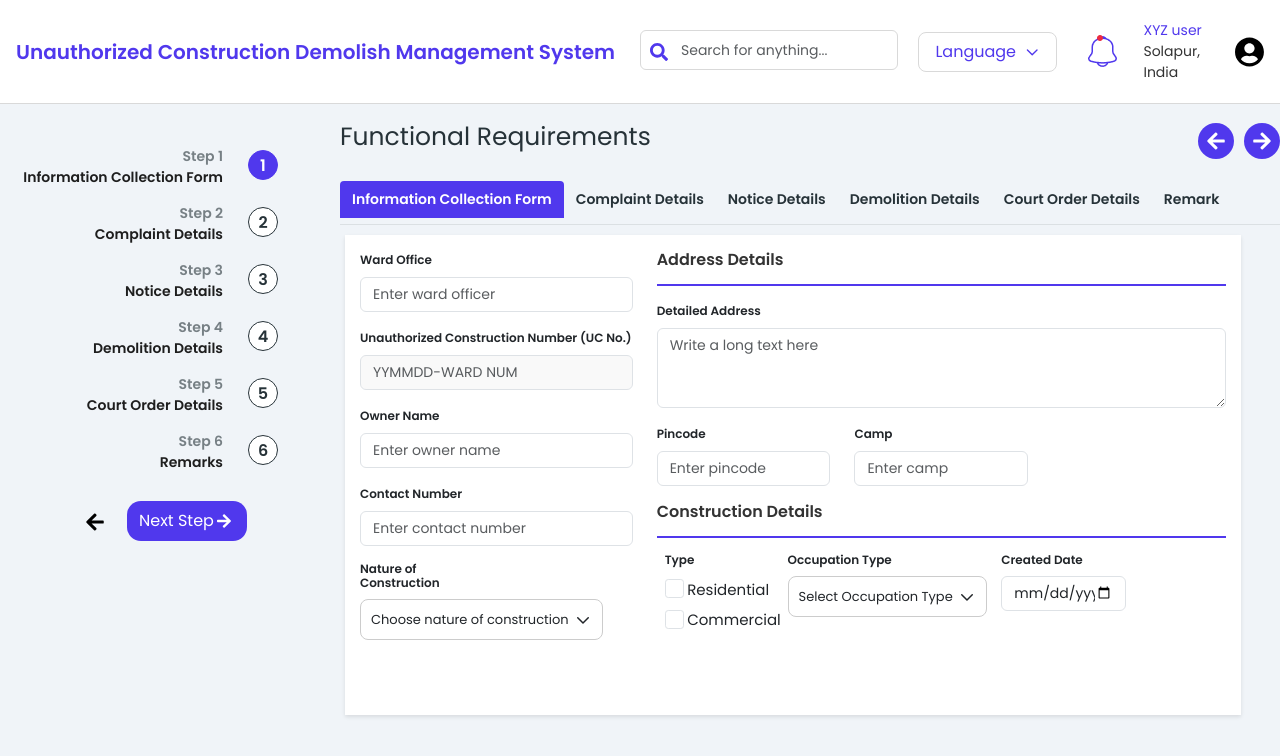
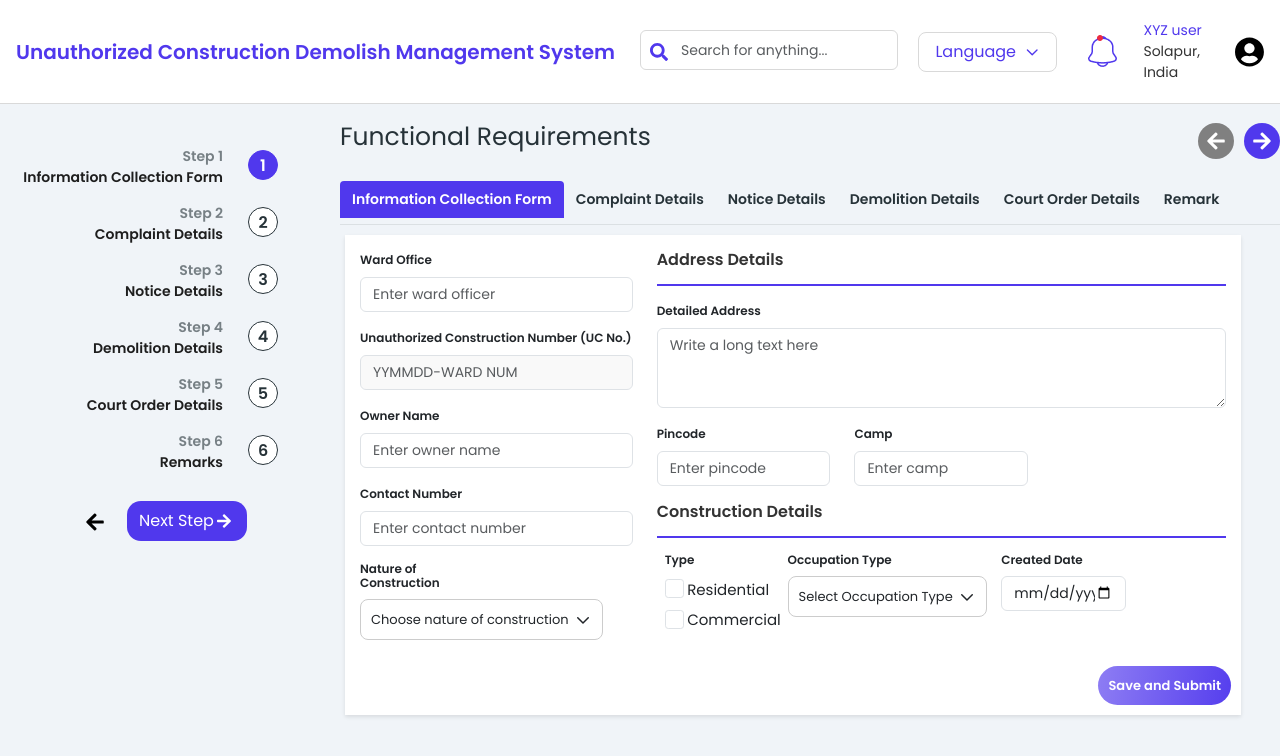
Before and after one commit to Itdevelopment002/UCM-System, a React (Create React App) app: page /dashboard/form in a window 1280 px wide. Shown: the top 756 px of the page. Built offline with nearby package versions, Linux system fonts and the light colour scheme.

Commit message:
changes in arrows

```diff
--- a/src/components/Form/ComplaintDetails.js
+++ b/src/components/Form/ComplaintDetails.js
@@ -141,6 +141,29 @@ const ComplaintDetails = () => {
               </div>
             </div>
           </div>
+          <button
+    type="submit"
+    className="btn submit-btn"
+    style={{
+      background: 'linear-gradient(99.78deg, #9181F4 -5.85%, #5038ED 109.55%)',
+      color: 'white',
+      display: 'flex',
+      justifyContent: 'right',
+      fontWeight: 'bold',
+      fontFamily: 'Poppins',
+      borderRadius: '28px',
+      padding: '10px',
+      border: 'none',
+      height: 'fit-content',
+      width: 'fit-content',
+      fontSize: '13px',
+      position: 'absolute',
+      bottom: '10px',
+      right: '10px'
+    }}
+  >
+    Save and Submit
+  </button>
         </div>
       </form>
     </div>
--- a/src/components/Form/CountOrder.js
+++ b/src/components/Form/CountOrder.js
@@ -146,6 +146,29 @@ const CourtOrder = () => {
           </Col>
         </Row>
       </form>
+      <button
+    type="submit"
+    className="btn submit-btn"
+    style={{
+      background: 'linear-gradient(99.78deg, #9181F4 -5.85%, #5038ED 109.55%)',
+      color: 'white',
+      display: 'flex',
+      justifyContent: 'right',
+      fontWeight: 'bold',
+      fontFamily: 'Poppins',
+      borderRadius: '28px',
+      padding: '10px',
+      border: 'none',
+      height: 'fit-content',
+      width: 'fit-content',
+      fontSize: '13px',
+      position: 'absolute',
+      bottom: '10px',
+      right: '10px'
+    }}
+  >
+    Save and Submit
+  </button>
     </div>
   );
 };
--- a/src/components/Form/DemolitionOrder.js
+++ b/src/components/Form/DemolitionOrder.js
@@ -168,6 +168,29 @@ const DemolitionOrder = () => {
               </div>
             </FormGroup>
           </div>
+          <button
+    type="submit"
+    className="btn submit-btn"
+    style={{
+      background: 'linear-gradient(99.78deg, #9181F4 -5.85%, #5038ED 109.55%)',
+      color: 'white',
+      display: 'flex',
+      justifyContent: 'right',
+      fontWeight: 'bold',
+      fontFamily: 'Poppins',
+      borderRadius: '28px',
+      padding: '10px',
+      border: 'none',
+      height: 'fit-content',
+      width: 'fit-content',
+      fontSize: '13px',
+      position: 'absolute',
+      bottom: '10px',
+      right: '10px'
+    }}
+  >
+    Save and Submit
+  </button>
         </div>
       </form>
     </div>
--- a/src/components/Form/FunctionalRequiremnt.js
+++ b/src/components/Form/FunctionalRequiremnt.js
@@ -315,7 +315,31 @@ const FunctionalRequiremnt = () => {
                   onChange={handleInputChange}
                 />
               </div>
+
             </div>
+            <button
+    type="submit"
+    className="btn submit-btn"
+    style={{
+      background: 'linear-gradient(99.78deg, #9181F4 -5.85%, #5038ED 109.55%)',
+      color: 'white',
+      display: 'flex',
+      justifyContent: 'right',
+      fontWeight: 'bold',
+      fontFamily: 'Poppins',
+      borderRadius: '28px',
+      padding: '10px',
+      border: 'none',
+      height: 'fit-content',
+      width: 'fit-content',
+      fontSize: '13px',
+      position: 'absolute',
+      bottom: '10px',
+      right: '10px'
+    }}
+  >
+    Save and Submit
+  </button>
           </div>
         </div>
       </form>
--- a/src/components/Form/NoticeDetails.js
+++ b/src/components/Form/NoticeDetails.js
@@ -48,7 +48,31 @@ const NoticeDetails = () => {
           {/* Second Column */}
 
         </div>
+        <button
+    type="submit"
+    className="btn submit-btn"
+    style={{
+      background: 'linear-gradient(99.78deg, #9181F4 -5.85%, #5038ED 109.55%)',
+      color: 'white',
+      display: 'flex',
+      justifyContent: 'right',
+      fontWeight: 'bold',
+      fontFamily: 'Poppins',
+      borderRadius: '28px',
+      padding: '10px',
+      border: 'none',
+      height: 'fit-content',
+      width: 'fit-content',
+      fontSize: '13px',
+      position: 'absolute',
+      bottom: '10px',
+      right: '10px'
+    }}
+  >
+    Save and Submit
+  </button>
       </form>
+
     </div>
   );
 };
--- a/src/components/Form/Remark.js
+++ b/src/components/Form/Remark.js
@@ -46,8 +46,9 @@ const Remark = () => {
               type="submit"
               className="btn submit-btn"
               style={{
-                background: "#5038ED",
+                background: 'linear-gradient(99.78deg, #9181F4 -5.85%, #5038ED 109.55%)',
                 color: "white",
+                fontWeight:"bold",
                 borderRadius: "28px",
                 padding: "10px",
                 border: "none",
--- a/src/components/Hwizardbar/Hwizardbar.js
+++ b/src/components/Hwizardbar/Hwizardbar.js
@@ -22,6 +22,15 @@ const Hwizardbar = () => {
     navigate(route);
   };
 
+  // Inline style for the arrow buttons
+  const arrowButtonStyle = (isDisabled) => ({
+    backgroundColor: isDisabled ? 'grey' : '#5038ed', // default blue background
+
+    cursor: isDisabled ? 'not-allowed' : 'pointer',
+
+    borderRadius: '50%', // Optional, for a rounded button
+  });
+
   return (
     <div className="container-bar">
       <div className="first-row">
@@ -31,6 +40,7 @@ const Hwizardbar = () => {
             className="arrow-button"
             onClick={() => activeStep > 0 && handleTabClick(steps[activeStep - 1].path, activeStep - 1)}
             disabled={activeStep === 0}
+            style={arrowButtonStyle(activeStep === 0)}
           >
             <FaArrowLeft size={20} />
           </button>
@@ -38,6 +48,7 @@ const Hwizardbar = () => {
             className="arrow-button"
             onClick={() => activeStep < steps.length - 1 && handleTabClick(steps[activeStep + 1].path, activeStep + 1)}
             disabled={activeStep === steps.length - 1}
+            style={arrowButtonStyle(activeStep === steps.length - 1)}
           >
             <FaArrowRight size={20} />
           </button>
```
